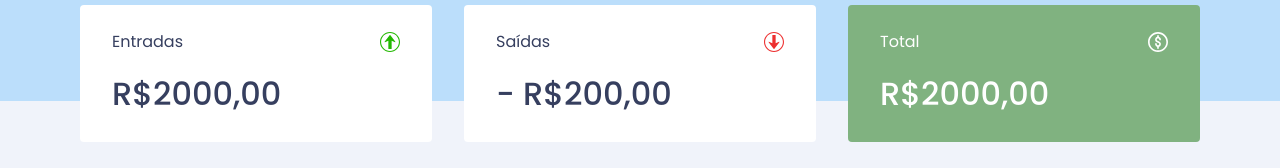
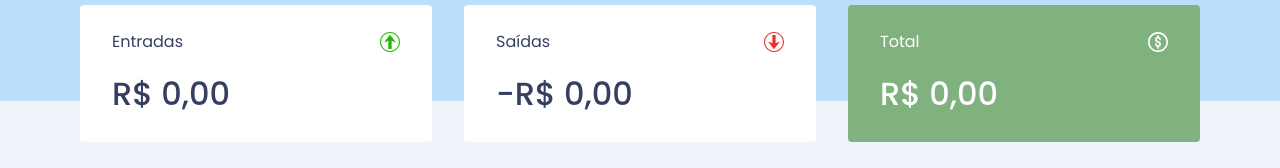
Before and after one commit to milenetaborda/provi-finance, a React (Create React App) app: page / in a window 1280 px wide. Shown: the part 166-334 px from the top of the page. Built offline with nearby package versions, Linux system fonts and the light colour scheme; no server answers; what miragejs would draw is missing.

Commit message:
feat: formatting incoming, outgoing and total money

```diff
--- a/src/components/Summary/index.tsx
+++ b/src/components/Summary/index.tsx
@@ -8,7 +8,22 @@ import { Container } from "./styles";
 
 export function Summary() {
   const {transactions} = useContext(TransactionsContext);
-  console.log(transactions);
+
+  let deposit = 0;
+  let withdrawal = 0;
+  let total = 0;
+
+  transactions.map(transaction => {
+    if(transaction.type === 'deposit') {
+     deposit +=transaction.amount
+     total += transaction.amount;
+    } else {
+      withdrawal +=transaction.amount;
+      total -= transaction.amount;
+    }
+
+    return {deposit, total, withdrawal}
+  });
 
   return (
     <Container>
@@ -17,21 +32,36 @@ export function Summary() {
           <p>Entradas</p>
           <img src={incomeIcon} alt="Entradas"/>
         </header>
-        <strong>R$2000,00</strong>
+        <strong>
+          {new Intl.NumberFormat('pt-BR', {
+            style: 'currency',
+            currency: 'BRL'
+          }).format(deposit)}
+        </strong>
       </div>
       <div>
         <header>
           <p>Saídas</p>
           <img src={outcomeIcon} alt="Saídas"/>
         </header>
-        <strong>- R$200,00</strong>
+        <strong>-
+          {new Intl.NumberFormat('pt-BR', {
+            style: 'currency',
+            currency: 'BRL'
+          }).format(withdrawal)}
+          </strong>
       </div>
       <div>
         <header>
           <p>Total</p>
           <img src={totalIcon} alt="Total"/>
         </header>
-        <strong>R$2000,00</strong>
+        <strong>
+          {new Intl.NumberFormat('pt-BR', {
+            style: 'currency',
+            currency: 'BRL'
+          }).format(total)}
+        </strong>
       </div>
     </Container>
   )
--- a/src/index.tsx
+++ b/src/index.tsx
@@ -2,43 +2,7 @@ import React from 'react';
 import ReactDOM from 'react-dom';
 import App from './App';
 import reportWebVitals from './reportWebVitals';
-
-import { createServer, Model } from 'miragejs';
-
-createServer({
-  models: {
-    transaction: Model
-  },
-
-  seeds(server) {
-    server.db.loadData({
-      transactions: [
-        {
-          id: 1,
-          title: 'Aluguel',
-          category: 'Casa',
-          amount: 200,
-          type: 'deposit',
-          createdAt: new Date()
-        }
-      ],
-    });
-  },
-
-  routes() {
-    this.namespace = 'api';
-
-    this.get('/transactions', () => {
-      return this.schema.all('transaction');
-    });
-
-    this.post('/transactions', (schema, request) => {
-      const data = JSON.parse(request.requestBody);
-
-      return schema.create('transaction', data);
-    })
-  },
-});
+import './mirage';
 
 ReactDOM.render(
   <React.StrictMode>
```
